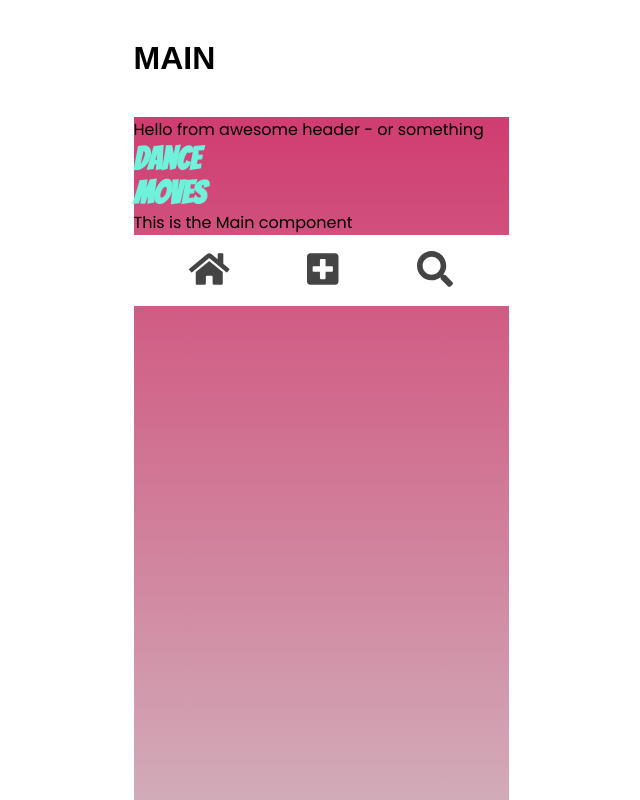
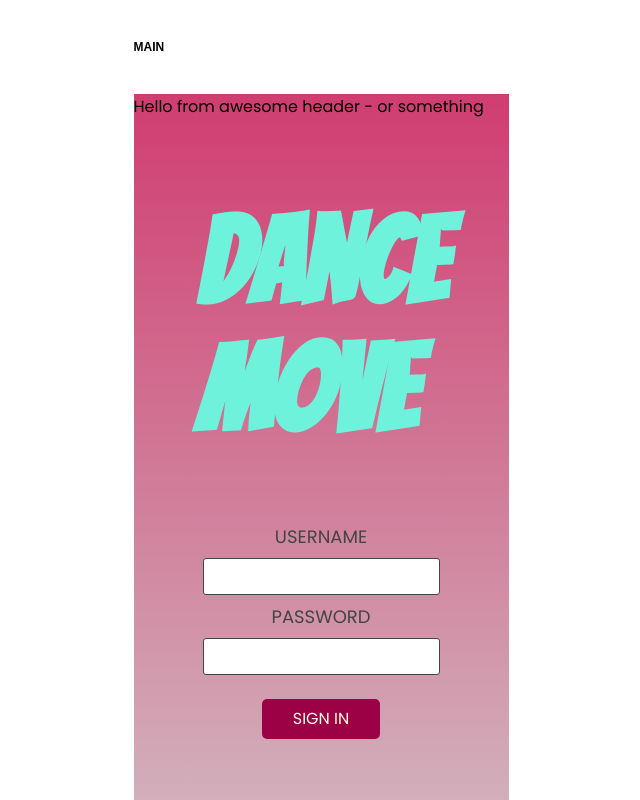
Before and after one commit to Termanty/movesapp, a React (Create React App) app: page / in a window 1280 px wide. Shown: the top 800 px of the page, without its empty margins (319-959 px from the left). Built offline with nearby package versions, Linux system fonts and the light colour scheme; data requests are answered from the project's data file.

Commit message:
aadded sign in to main page

```diff
--- a/src/components/Main.js
+++ b/src/components/Main.js
@@ -2,10 +2,24 @@ import React from "react";
 
 const Main = () => {
   return (
-    <div>
-      <h1>Dance</h1>
-      <h1>Moves</h1>
-      This is the Main component
+    <div className="main-area">
+      <div className="main-text">
+        <h1 className="h1-dance">Dance</h1>
+        <h1 className="h1-move">Move</h1>
+      </div>
+      <form className="login">
+        <div>
+          <label htmlFor="username">USERNAME</label>
+          <input type="text" name="username" id="username" required></input>
+        </div>
+        <div>
+          <label htmlFor="password">PASSWORD</label>
+          <input type="password" name="password" id="password" required></input>
+        </div>
+        <div className="main-submit">
+          <input id="main-submit" type="submit" value="sign in" />
+        </div>
+      </form>
     </div>
   );
 };
--- a/src/style.css
+++ b/src/style.css
@@ -47,15 +47,68 @@
 body {
   font-family: var(--app-body-font);
 }
-
-h1 {
-  font-family: var(--app-name-font);
-  color: #6ff2dc;
+#main-submit {
+  border-radius: 5px;
+  text-transform: uppercase;
+  padding: 0.4rem;
+  border: none;
+  font-size: 1rem;
+  width: 100%;
+  margin: 1rem;
 }
 
 /* == HEADER == */
 
 /* == MAIN == */
+.main-area {
+  padding: 10px;
+  display: flex;
+  flex-wrap: wrap;
+  flex-direction: column;
+  align-items: center;
+  height: 88%;
+  justify-content: space-evenly;
+}
+h1 {
+  font-family: var(--app-name-font);
+  color: #6ff2dc;
+  font-size: 120px;
+}
+label {
+  font-size: 18px;
+  color: var(--grey);
+  display: block;
+  text-align: center;
+}
+
+#main-submit {
+  background-color: var(--rubber-red-dark);
+  color: var(--lt-yellow);
+  cursor: pointer;
+  transition: all 0.5s;
+  width: 7.4rem;
+  height: 2.5rem;
+}
+#main-submit:hover {
+  background-color: var(--lt-yellow);
+  color: var(--rubber-red-dark);
+}
+.login {
+  display: flex;
+  flex-direction: column;
+  align-items: center;
+  justify-content: center;
+}
+input {
+  width: 237px;
+  height: 37px;
+  font: var(--app-body-font);
+  font-size: 16px;
+  padding: 0.8vh;
+  margin: 1vh 0 1vh 0;
+  border-radius: 3px;
+  border: solid 0.5px var(--grey);
+}
 
 /* == SEARCH == */
 .search {
@@ -134,6 +187,7 @@ h1 {
   margin: 40px auto;
   display: block;
   width: 375px;
+  font-size: 12px;
 }
 .tempContainer {
   width: 375px;
```
Also changed, not shown: 1 other file (tests, documents, lock files or other folders).
